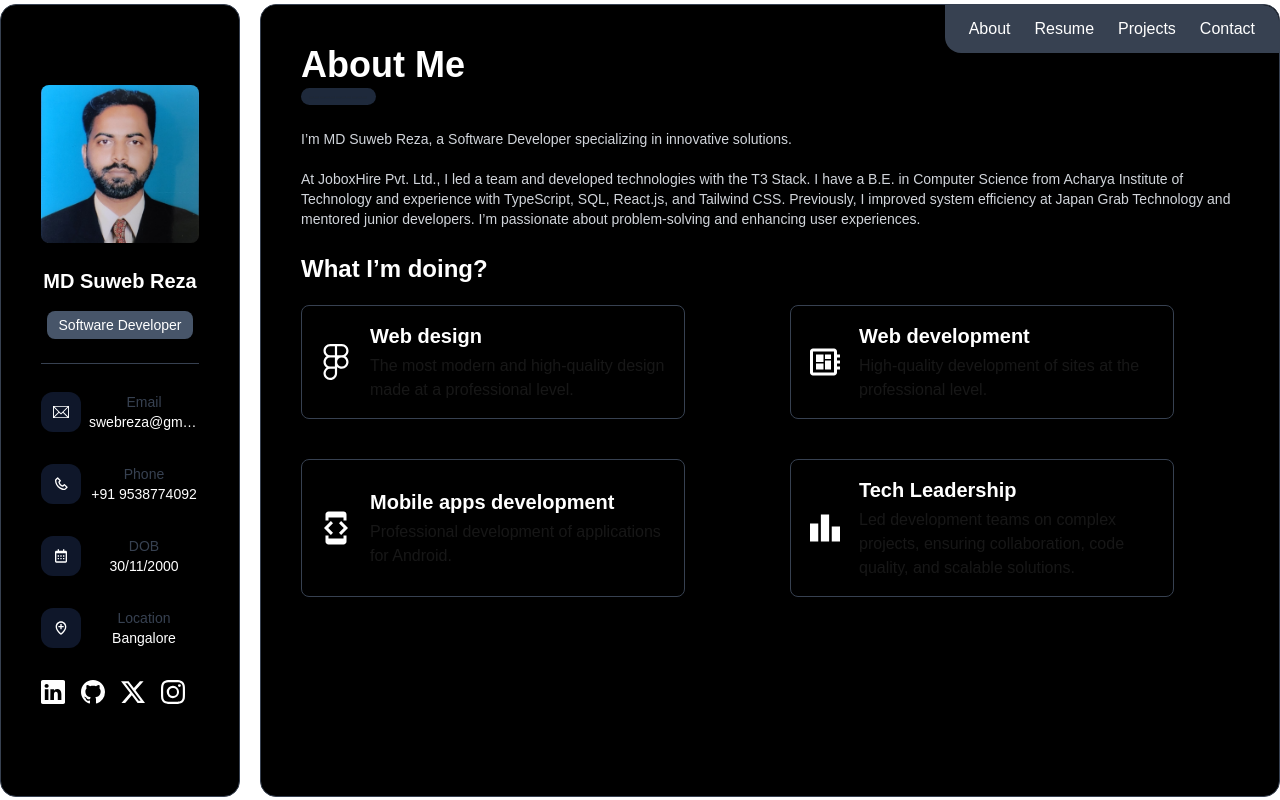
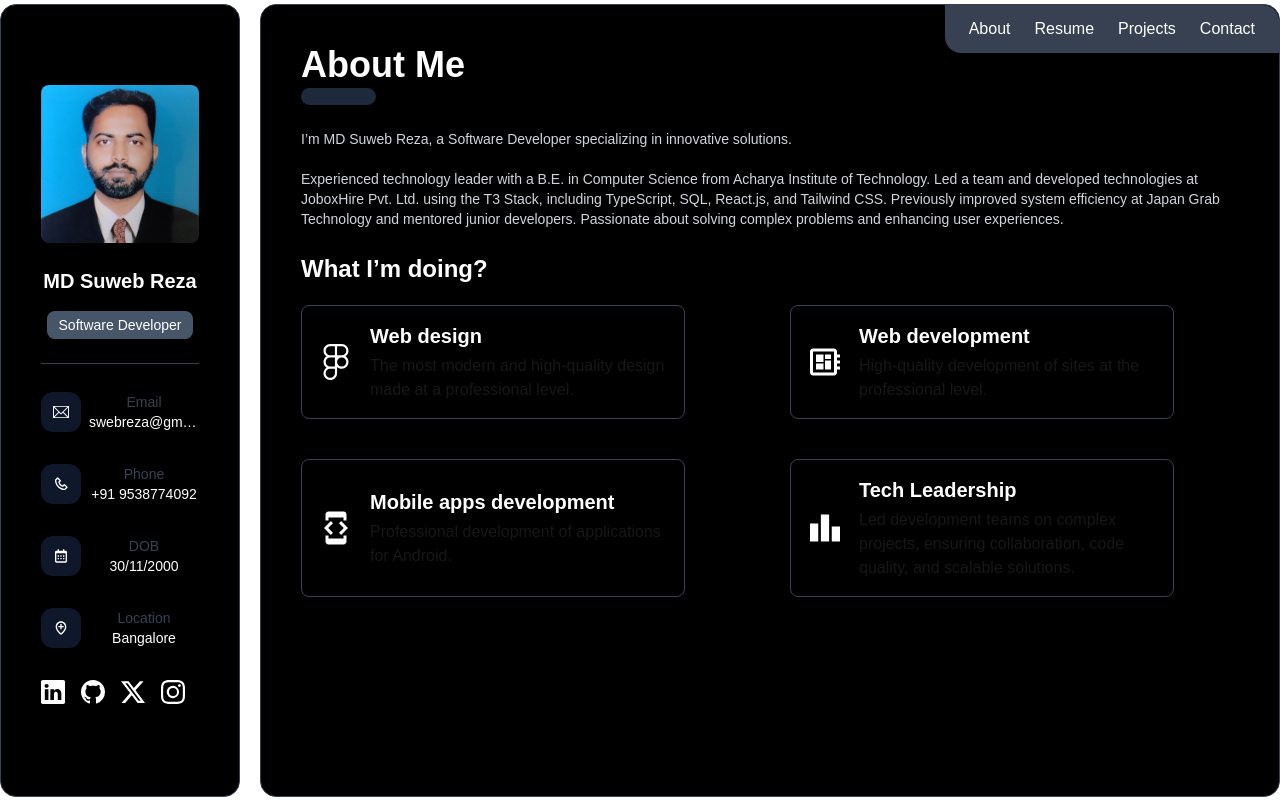
Before and after one commit to swebreza/suweb-reza, a Next.js app: page / in a window 1280 px wide. Built offline with nearby package versions, Linux system fonts and the light colour scheme.

Commit message:
Update About.tsx

```diff
--- a/src/components/About.tsx
+++ b/src/components/About.tsx
@@ -20,12 +20,9 @@ export default function About() {
         solutions.
         <br />
         <br />
-        At JoboxHire Pvt. Ltd., I led a team and developed technologies with the
-        T3 Stack. I have a B.E. in Computer Science from Acharya Institute of
-        Technology and experience with TypeScript, SQL, React.js, and Tailwind
-        CSS. Previously, I improved system efficiency at Japan Grab Technology
-        and mentored junior developers. I’m passionate about problem-solving and
-        enhancing user experiences.
+
+
+Experienced technology leader with a B.E. in Computer Science from Acharya Institute of Technology. Led a team and developed technologies at JoboxHire Pvt. Ltd. using the T3 Stack, including TypeScript, SQL, React.js, and Tailwind CSS. Previously improved system efficiency at Japan Grab Technology and mentored junior developers. Passionate about solving complex problems and enhancing user experiences.
       </p>
       <br />
       <div>
```
